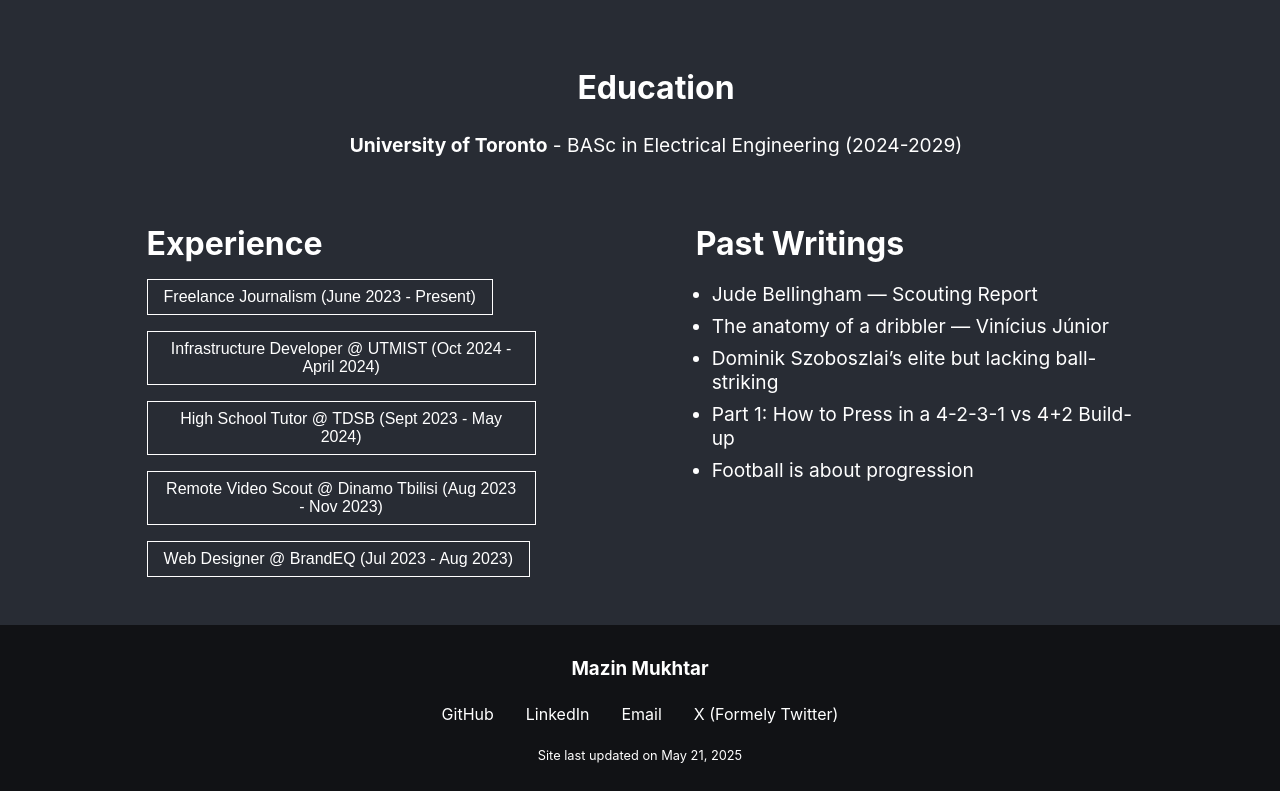
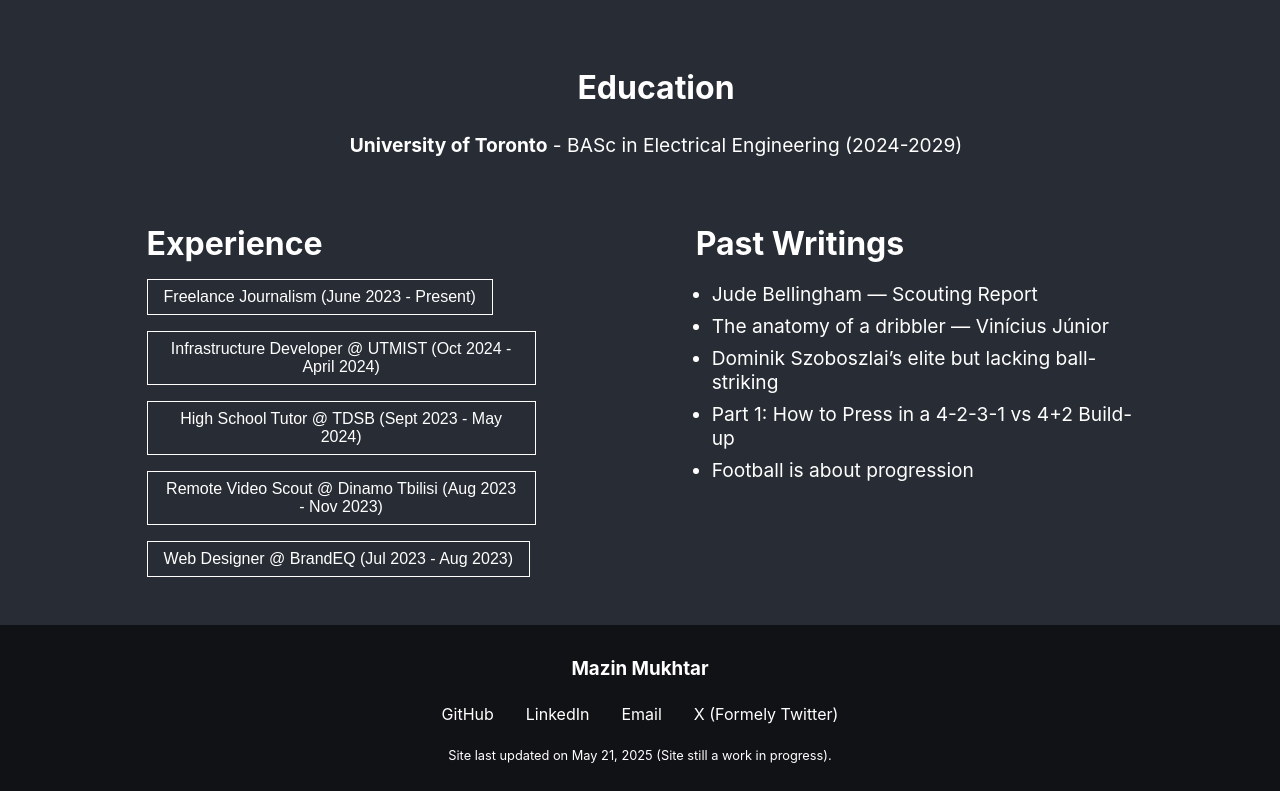
Before and after one commit to MazinMukhtar/mazinmukhtar.github.io, a React (Create React App) app: page / in a window 1280 px wide. Shown: the part 633-1424 px from the top of the page. Built offline with nearby package versions, Linux system fonts and the light colour scheme.

Commit message:
Initial Deployment

```diff
--- a/src/App.tsx
+++ b/src/App.tsx
@@ -102,7 +102,7 @@ const Footer: React.FC = () => (
         <a href="mailto:mazin.abdelgalil@gmail.com">Email</a>
         <a href="https://x.com/MazinMuk" target="_blank" rel="noopener noreferrer">X (Formely Twitter)</a>
       </div>
-      <p>Site last updated on May 21, 2025</p>
+      <p>Site last updated on May 21, 2025 (Site still a work in progress).</p>
     </footer>
 )
 
```
Also changed, not shown: 7 other files (tests, documents, lock files or other folders).
